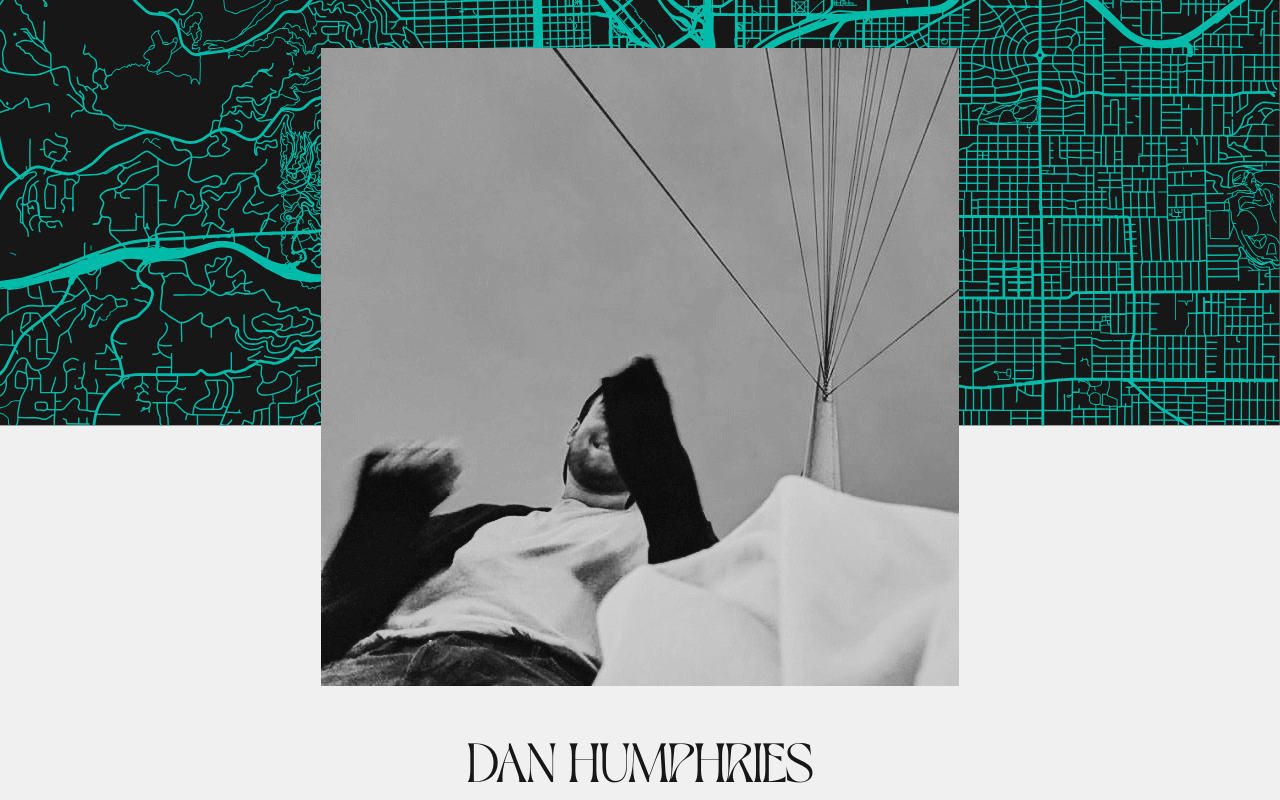
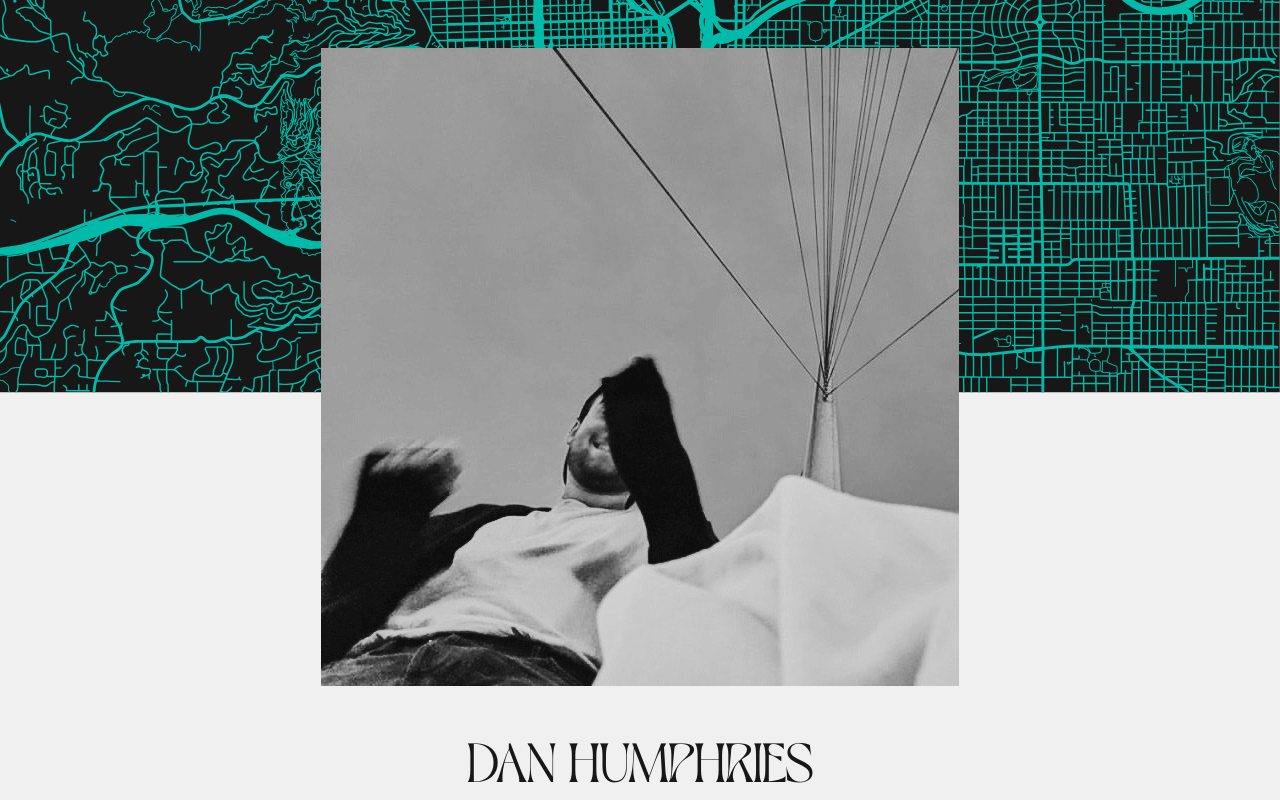
Before and after one commit to aufbau-io/niels, a Svelte app: page / in a window 1280 px wide. Shown: the top 800 px of the page. Built offline with nearby package versions, Linux system fonts and the light colour scheme.

Commit message:
change map position

```diff
--- a/src/App.svelte
+++ b/src/App.svelte
@@ -73,7 +73,7 @@
     width: 100%;
     left: 0;
     top: 10rem;
-    transform: translateY(-60%);
+    transform: translateY(-65%);
     z-index: -1;
   }
 
```
